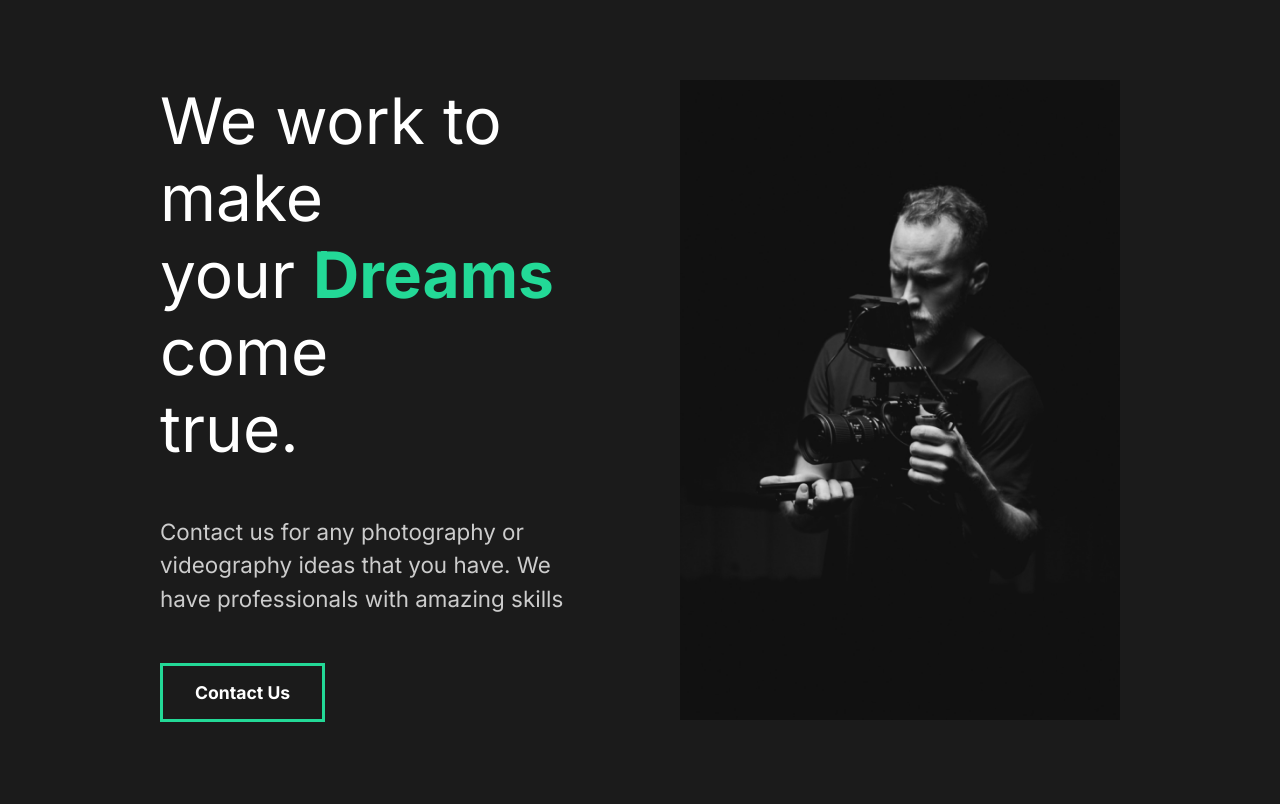
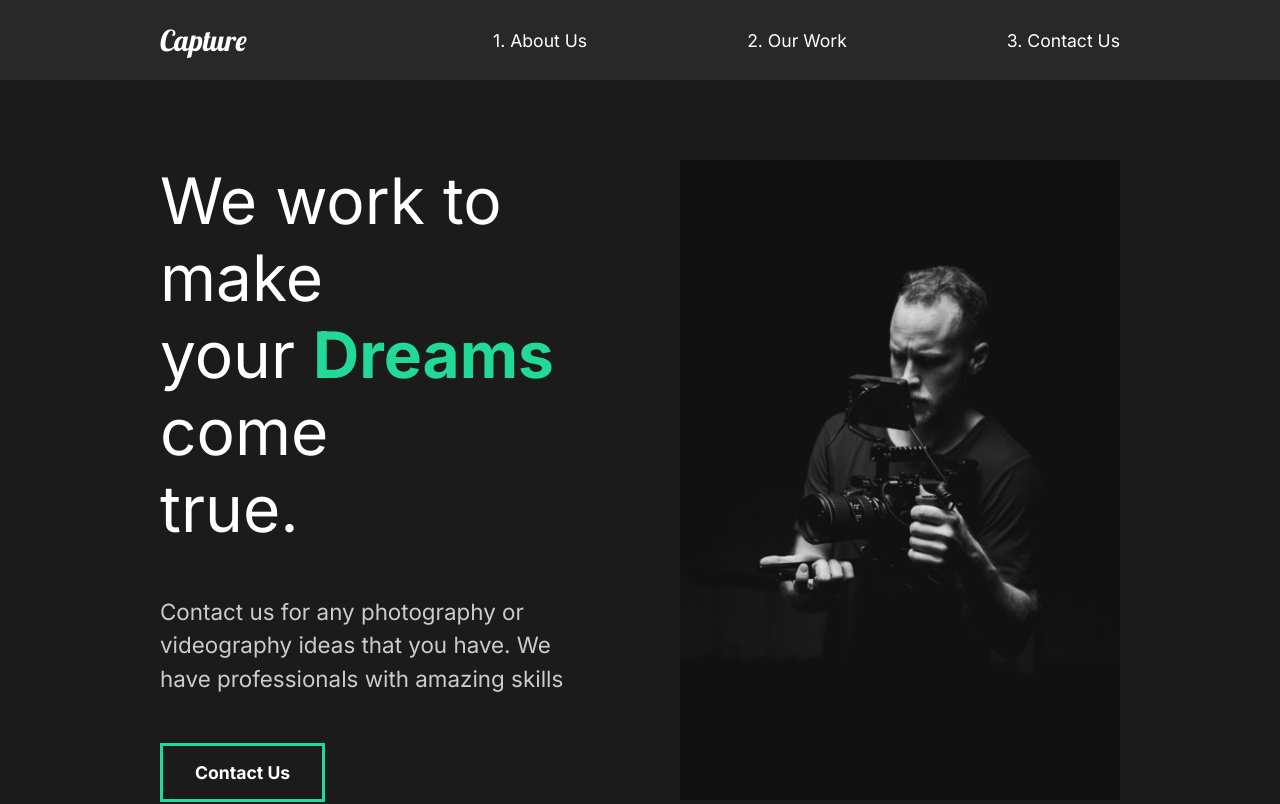
Before and after one commit to otfigo87/react-portfolio, a React (Create React App) app: page / in a window 1280 px wide. Shown: the top 804 px of the page. Built offline with nearby package versions, Linux system fonts and the light colour scheme.

Commit message:
nav bar added

```diff
--- a/src/App.js
+++ b/src/App.js
@@ -1,10 +1,12 @@
 import AboutUs from './pages/AboutUs';
 import GlobalStyle from './components/GlobalStyle';
+import Nav from './components/Nav';
 
 function App() {
   return (
     <div className="App">
       <GlobalStyle/>
+      <Nav/>
       <AboutUs/>
     </div>
   );
--- a/src/components/FaqSection.js
+++ b/src/components/FaqSection.js
@@ -1,8 +1,10 @@
-import React from 'react'
+import React from 'react';
+import styled from 'styled-components';
+import {About} from '../Styles';
 
 function FaqSection() {
     return (
-        <div className="faq">
+        <Faq>
             <h2>Any Questions ? <span>FAQ</span></h2>
             <div className="question">
                 <h4>How Do I Start?</h4>
@@ -10,6 +12,7 @@ function FaqSection() {
                     <p>Lorem ipsum dolor sit amet.</p>
                     <p>Lorem ipsum dolor sit amet, consectetur adipisicing elit.</p>
                 </div>
+                <div className="faq-line"></div>
             </div>
             <div className="question">
                 <h4>Daily Schedule</h4>
@@ -17,6 +20,7 @@ function FaqSection() {
                     <p>Lorem ipsum dolor sit amet.</p>
                     <p>Lorem ipsum dolor sit amet, consectetur adipisicing elit.</p>
                 </div>
+                <div className="faq-line"></div>
             </div>
             <div className="question">
                 <h4>Payments Methods</h4>
@@ -24,6 +28,7 @@ function FaqSection() {
                     <p>Lorem ipsum dolor sit amet.</p>
                     <p>Lorem ipsum dolor sit amet, consectetur adipisicing elit.</p>
                 </div>
+                <div className="faq-line"></div>
             </div>
             <div className="question">
                 <h4>What products do you offer?</h4>
@@ -31,9 +36,37 @@ function FaqSection() {
                     <p>Lorem ipsum dolor sit amet.</p>
                     <p>Lorem ipsum dolor sit amet, consectetur adipisicing elit.</p>
                 </div>
+                <div className="faq-line"></div>
             </div>
-        </div>
+        </Faq>
     )
 }
 
+const Faq = styled(About)`
+display: block;
+span{
+    display: block;
+}
+h2{
+    padding-bottom: 2rem;
+    font-weight: lighter;
+}
+.faq-line{
+    background: #cccccc;
+    height: 0.2rem;
+    margin: 2rem 0rem;
+    width: 100%;
+}
+.question{
+    padding: 3rem 0rem;
+    cursor: pointer;
+}
+.answer{
+    padding: 2rem 0rem;
+    p{
+        padding: 1rem 0rem;
+    }
+}
+`
+
 export default FaqSection
--- a/src/components/GlobalStyle.js
+++ b/src/components/GlobalStyle.js
@@ -37,6 +37,7 @@ h2{
     }
     h4{
         font-weight: bold;
+        font-size: 2rem;
     }
     a{
         font-size: 1.1rem;
--- /dev/null
+++ b/src/components/Nav.js
@@ -0,0 +1,52 @@
+import React from 'react';
+import styled  from 'styled-components';
+
+function Nav() {
+    return (
+        <StyleNav>
+           <h1>
+               <a href="#" id="logo">Capture</a>
+           </h1>
+           <ul>
+               <li>
+                   <a href="#">1. About Us</a>
+               </li>
+               <li>
+                   <a href="#">2. Our Work </a>
+               </li>
+               <li>
+                   <a href="#">3. Contact Us</a>
+               </li>
+           </ul>
+        </StyleNav>
+    )
+}
+
+const StyleNav = styled.nav`
+  min-height: 10vh;
+  display: flex;
+  margin: auto;
+  justify-content: space-between;
+  align-items: center;
+  padding: 1rem 10rem;
+  background-color: #282828;
+  a{
+      color: white;
+      text-decoration: none;
+  }
+  ul{
+      display: flex;
+      list-style-type: none;
+  }
+  #logo{
+      font-size: 1.8rem;
+      font-family: "Lobster", cursive;
+      font-weight: lighter;
+  }
+  li{
+      padding-left: 10rem;
+      position: relative;
+  }
+`;
+
+export default Nav
--- a/src/components/ServicesSection.js
+++ b/src/components/ServicesSection.js
@@ -66,7 +66,7 @@ flex-wrap: wrap;
 `;
 
 const Card = styled.div`
-  flex-basis: 20rem;
+  flex-basis: 15rem;
   .icon {
       display: flex;
       align-items: center;
```
